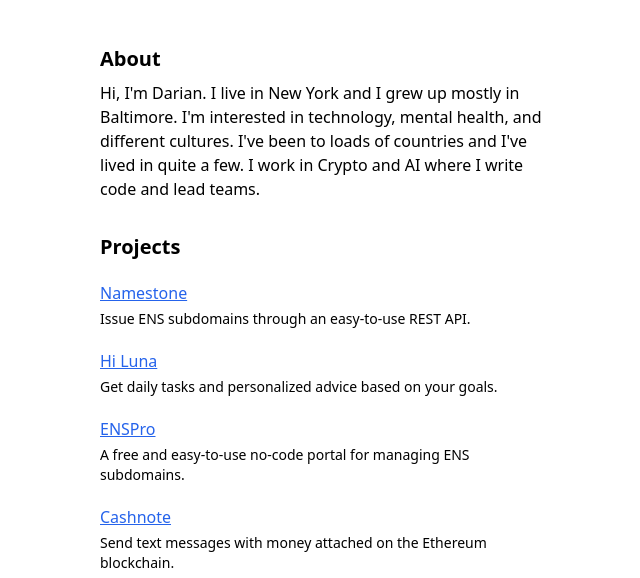
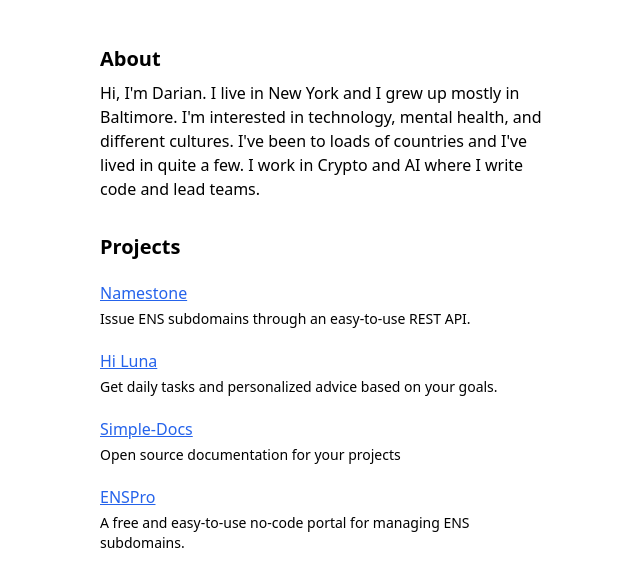
Before and after one commit to Dsinghbailey/portfolio-site, a plain HTML site: page index.html in a window 1280 px wide. Shown: the part 199-777 px from the top of the page, without its empty margins (316-956 px from the left). Drawn offline with nearby package versions, Linux system fonts and the light colour scheme.

Commit message:
simple docs

```diff
--- a/index.html
+++ b/index.html
@@ -59,6 +59,14 @@
 				Get daily tasks and personalized advice based on your goals.
 			</p>
 
+			<a href="https://github.com/Dsinghbailey/simple-docs"
+				class="text-base font-normal text-blue-600 mt-5 underline" target="_blank">
+				Simple-Docs
+			</a>
+			<p class="text-sm font-normal mt-1">
+				Open source documentation for your projects
+			</p>
+
 			<a href="https://enspro.xyz" class="text-base font-normal text-blue-600 mt-5 underline"
 				target="_blank">
 				ENSPro
```
